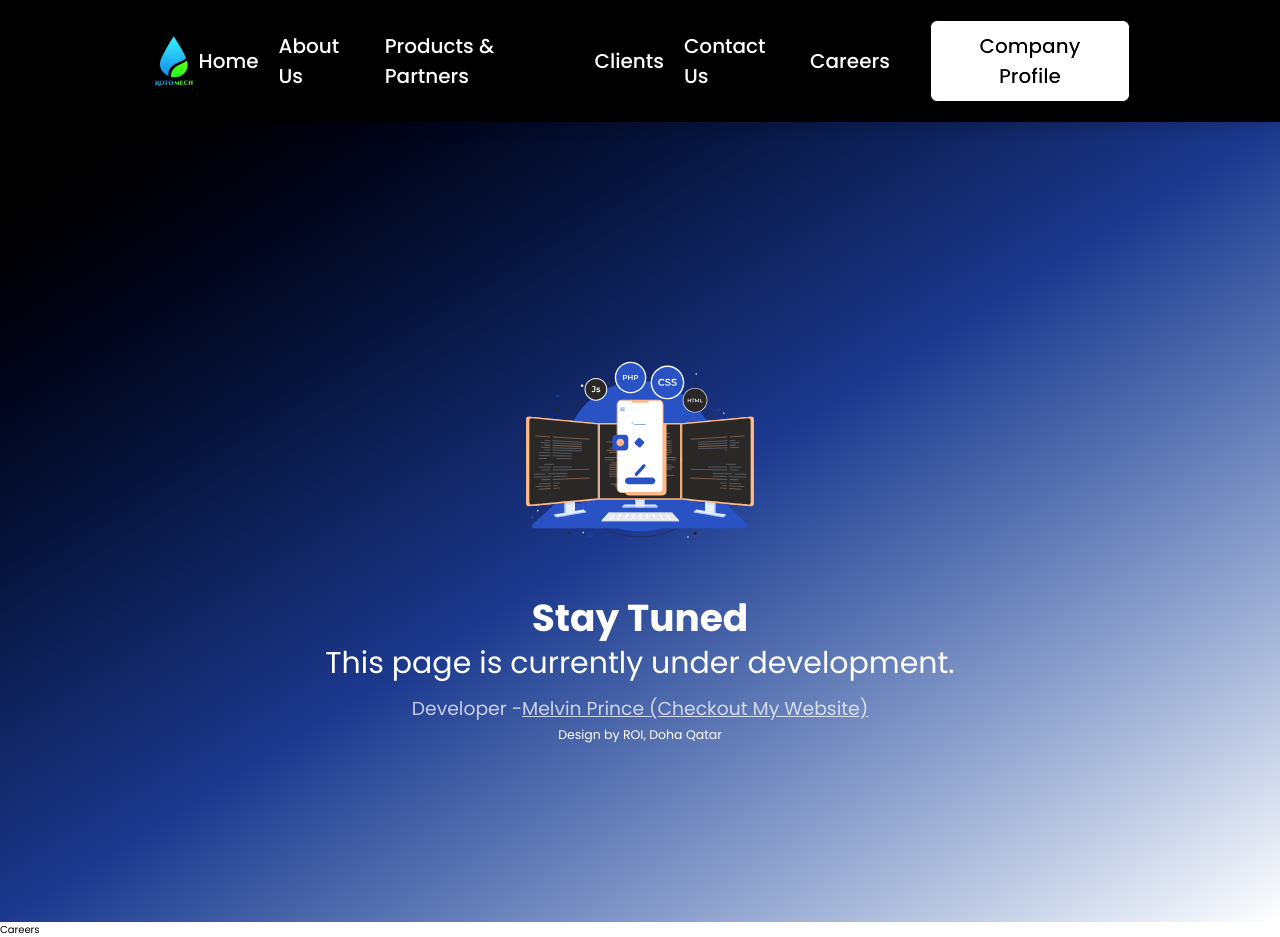
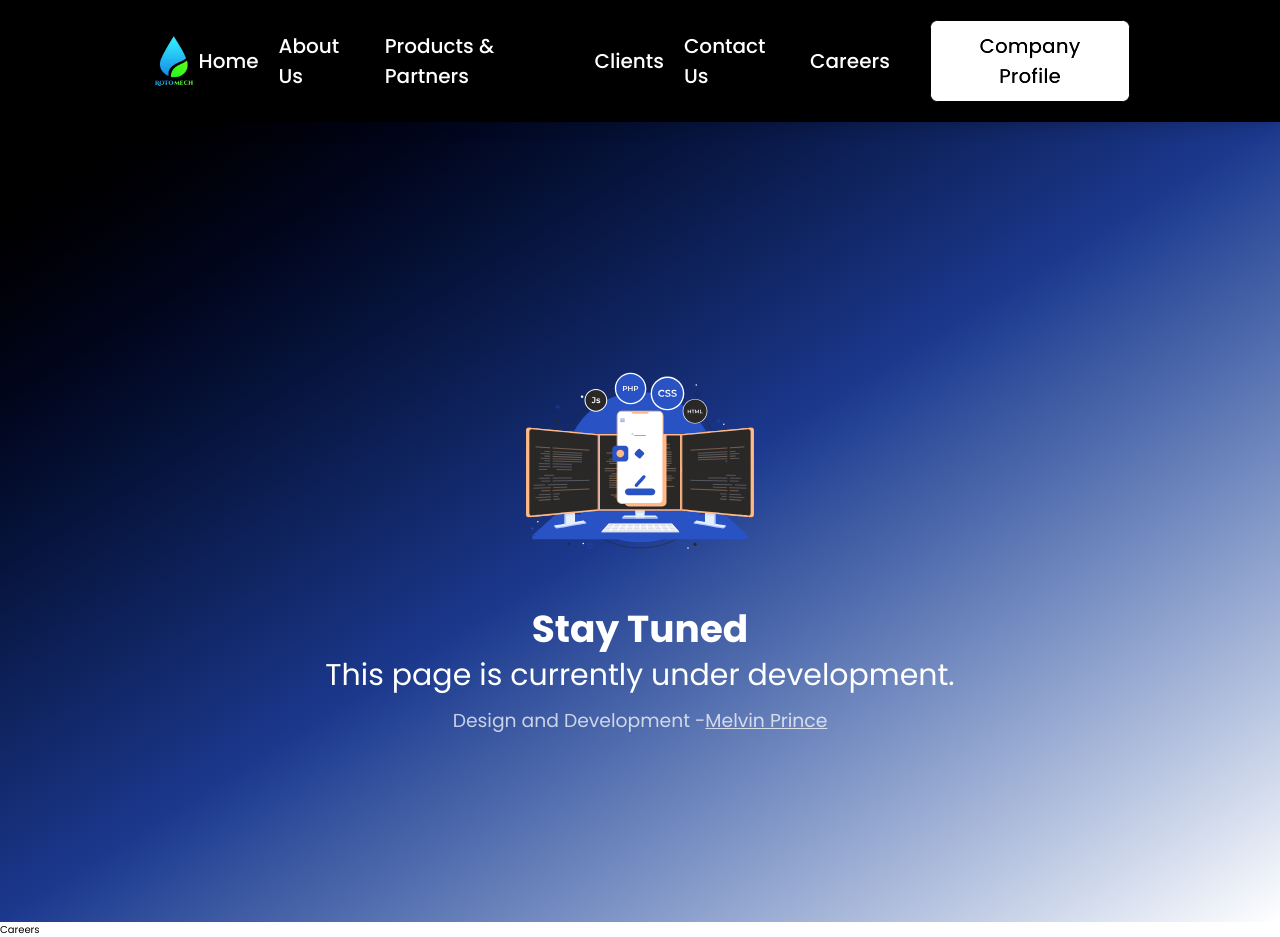
Before and after one commit to rotomechqatar/rotomech, a Next.js app: page /careers in a window 1280 px wide. Built offline with nearby package versions, Linux system fonts and the light colour scheme.

Commit message:
updated with few changes

```diff
--- a/package.json
+++ b/package.json
@@ -11,7 +11,6 @@
   "dependencies": {
     "framer-motion": "^12.5.0",
     "gsap": "^3.12.7",
-    "install": "^0.13.0",
     "lottie-react": "^2.4.1",
     "next": "15.2.3",
     "npm": "^11.2.0",
--- a/src/components/UnderDevelopment.js
+++ b/src/components/UnderDevelopment.js
@@ -16,17 +16,16 @@ export default function UnderDevelopment() {
       <p className="text-5xl mb-8">This page is currently under development.</p>
       <div className="space-y-2 text-xl">
         <p className="animate-pulse text-3xl">
-          Developer -
+          Design and Development -
           <a
             href="https://www.melvinprince.io"
             className="underline hover:text-gray-200"
             target="_blank"
             rel="noopener noreferrer"
           >
-            Melvin Prince (Checkout My Website)
+            Melvin Prince
           </a>
         </p>
-        <p>Design by ROI, Doha Qatar</p>
       </div>
     </div>
   );
```
